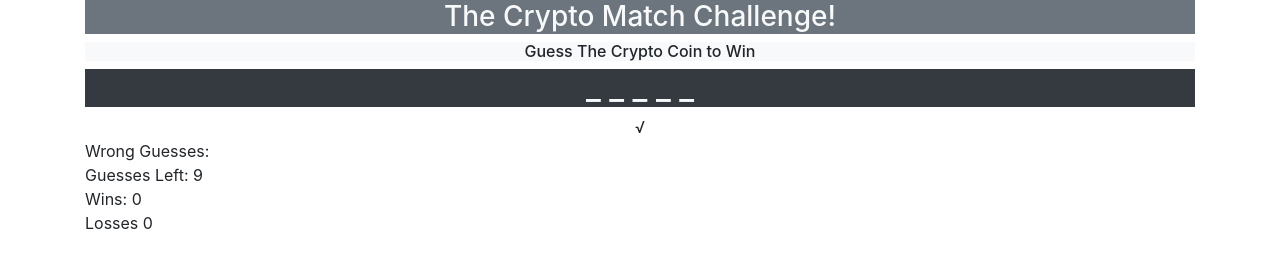
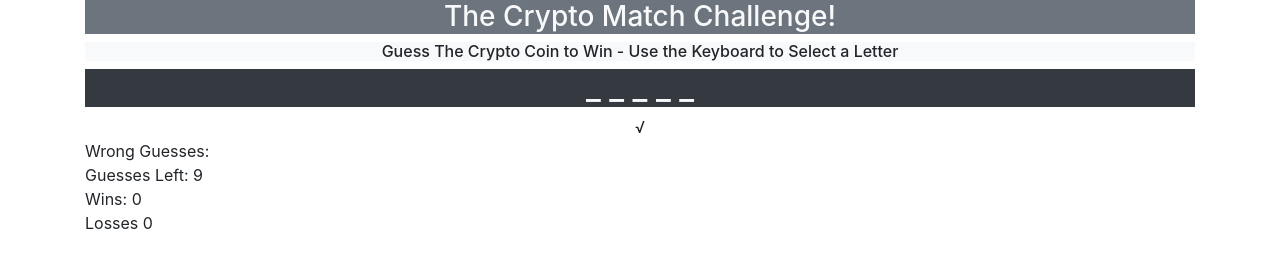
Before and after one commit to donaldrhughes/Psychic-Game, a plain HTML site: page index.html in a window 1280 px wide. Drawn offline with nearby package versions, Linux system fonts and the light colour scheme.

Commit message:
added usage info

```diff
--- a/index.html
+++ b/index.html
@@ -20,7 +20,7 @@
 
             <div class="panel panel-heading panel-primary text-center bg-secondary text-light"><h3>The Crypto Match Challenge!</h3>
                 </div><div class="panel panel-primary text-center">
-                    <h6 class="bg-light">Guess The Crypto Coin to Win</h6>
+                    <h6 class="bg-light">Guess The Crypto Coin to Win - Use the Keyboard to Select a Letter</h6>
 
                     <div class="panel-body text-center">
                         <h2 id="word" class="bg-dark text-light">_ _ _ _ _ _ _</h2>
```
Also changed, not shown: 2 other files.
